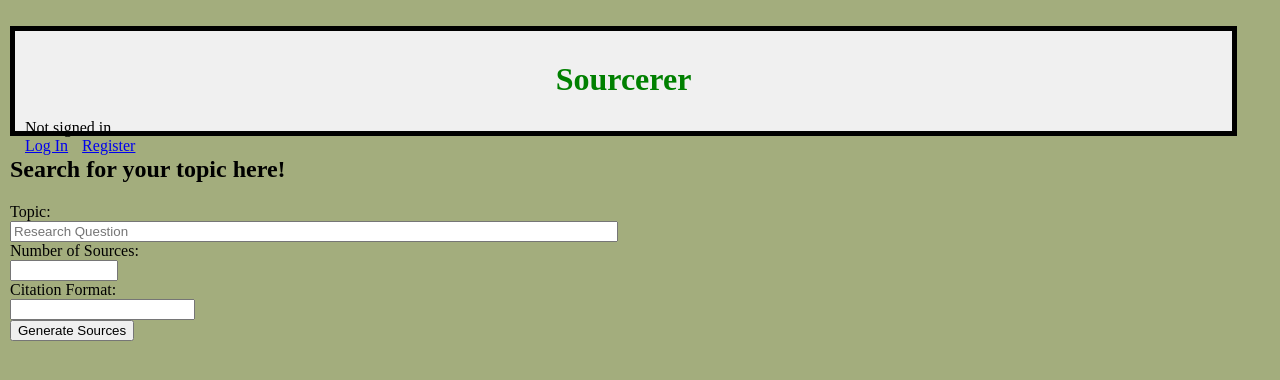
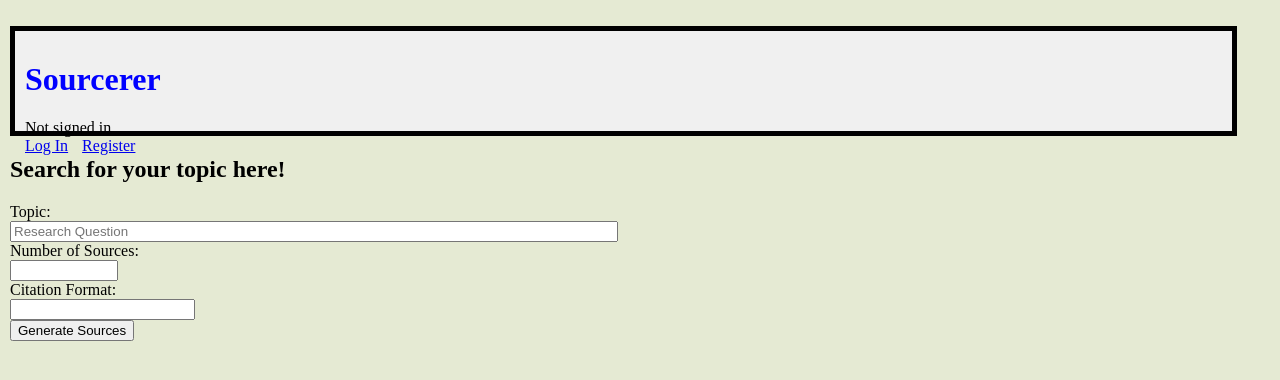
Before and after one commit to DurjaMan27/sourcerer, a Django app: page / in a window 1280 px wide. Shown: the top 380 px of the page. Run offline with Django 4.2, Linux system fonts and the light colour scheme.

Commit message:
Messing with css

```diff
--- a/sourcerer/sourcing/static/sourcing/styles.css
+++ b/sourcerer/sourcing/static/sourcing/styles.css
@@ -1,6 +1,6 @@
 body {
     margin: 0;
-    background-color: #a3ad7d;
+    background-color: #e5ead3;
     padding: 10px;
 }
 
@@ -23,8 +23,8 @@ textarea {
 }
 
 #title {
-    text-align: center;
-    color: green;
+    text-align: left;
+    color: blue;
 }
 
 .nav {
@@ -41,9 +41,3 @@ textarea {
     display: inline-block; /* Display items inline */
     margin-right: 10px;
 }
-
-/* Update the styles for sign-in status */
-#username_status {
-    display: inline-block;
-    margin-right: auto; /* Push the sign-in status to the left */
-}
```
